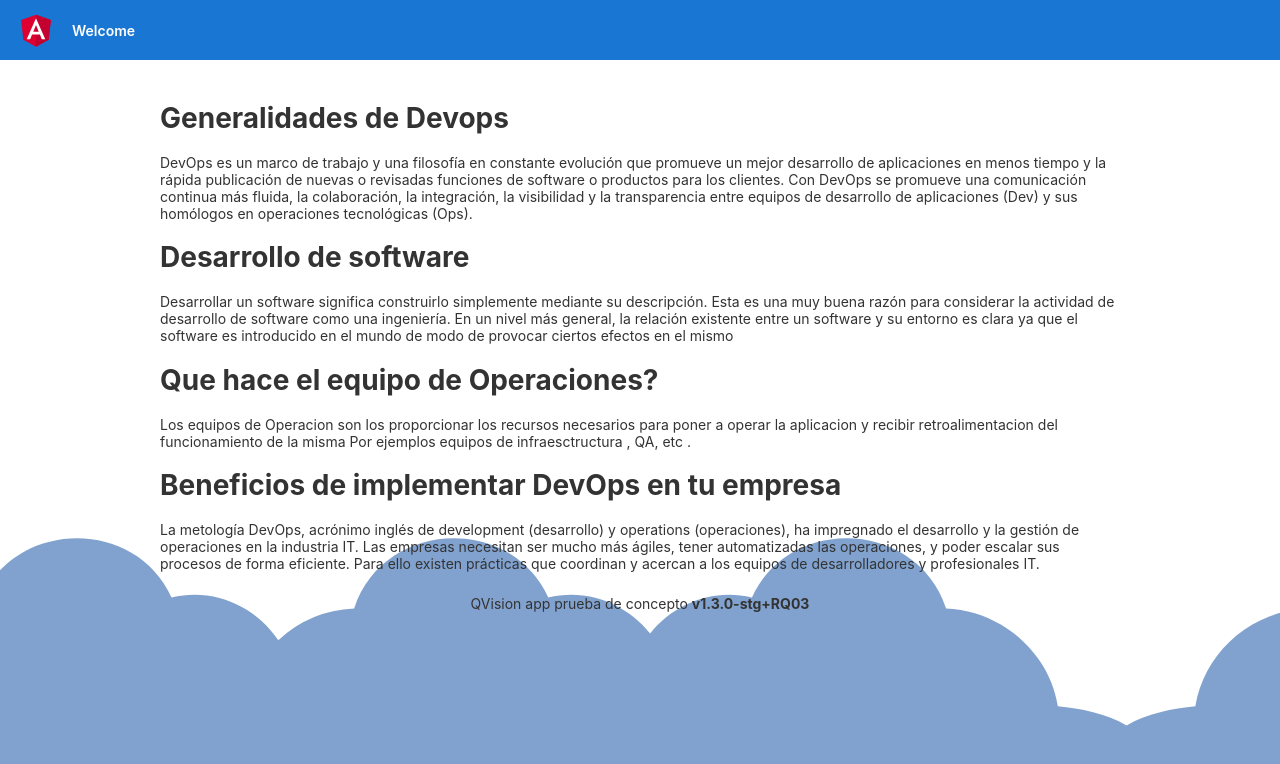
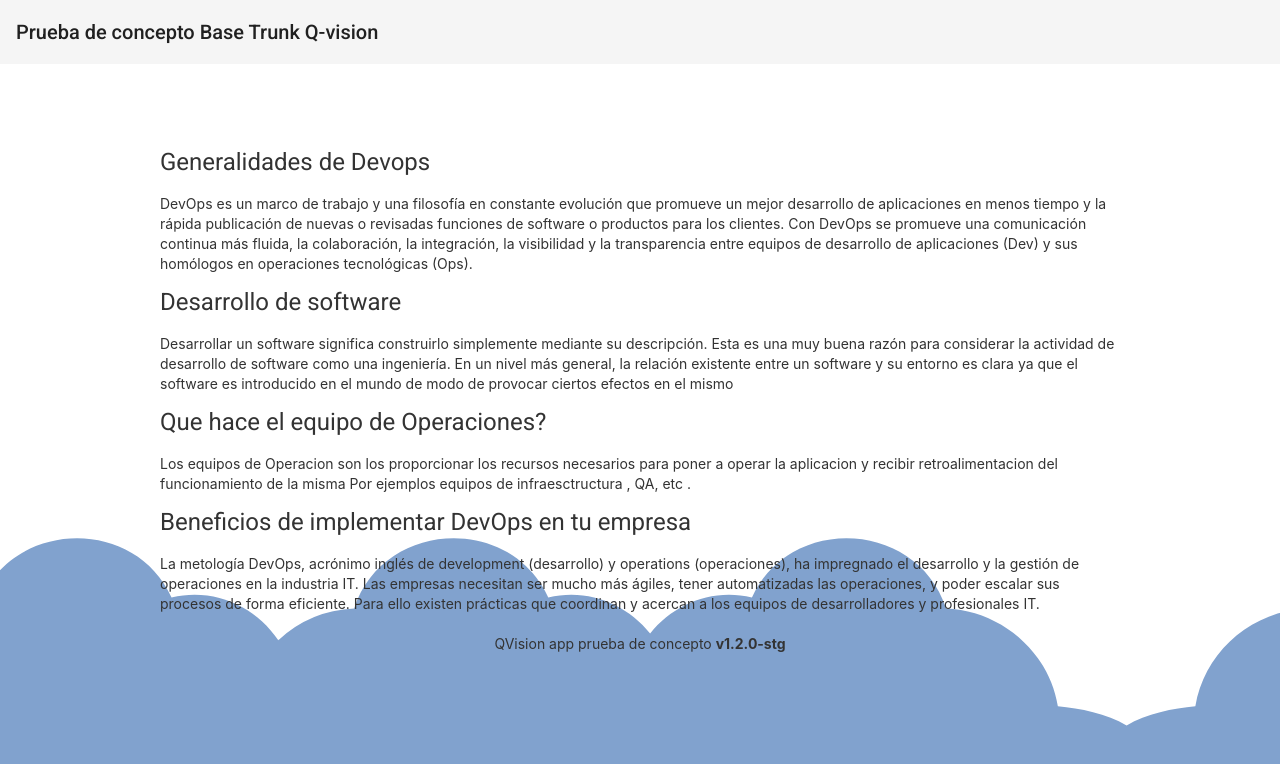
Before and after one commit to DCastroQV/Prueba-de-concepto, an Angular app: page / in a window 1280 px wide. Shown: the top 764 px of the page. Built offline with nearby package versions, Linux system fonts and the light colour scheme.

Commit message:
se implementa Angular Material y se cambia el toolbar

```diff
--- a/angular.json
+++ b/angular.json
@@ -27,6 +27,7 @@
               "src/assets"
             ],
             "styles": [
+              "src/custom-theme.scss",
               "src/styles.css"
             ],
             "scripts": []
--- a/package.json
+++ b/package.json
@@ -11,10 +11,12 @@
   "private": true,
   "dependencies": {
     "@angular/animations": "~13.0.0",
+    "@angular/cdk": "^13.1.1",
     "@angular/common": "~13.0.0",
     "@angular/compiler": "~13.0.0",
     "@angular/core": "~13.0.0",
     "@angular/forms": "~13.0.0",
+    "@angular/material": "^13.1.1",
     "@angular/platform-browser": "~13.0.0",
     "@angular/platform-browser-dynamic": "~13.0.0",
     "@angular/router": "~13.0.0",
--- a/src/app/app.component.html
+++ b/src/app/app.component.html
@@ -295,8 +295,14 @@
   }
 </style>
 
+<p>
+  <mat-toolbar>
+    <span>Prueba de concepto Base Trunk Q-vision</span>
+  </mat-toolbar>
+</p>
+
 <!-- Toolbar -->
-<div class="toolbar" role="banner">
+<!-- <div class="toolbar" role="banner">
   <img
     width="40"
     alt="Angular Logo"
@@ -304,7 +310,7 @@
   />
   <span>Welcome</span>
     <div class="spacer"></div>
-</div>
+</div> -->
 
 <div class="content" role="main">
   <router-outlet></router-outlet>
--- /dev/null
+++ b/src/app/hero/hero.component.html
@@ -0,0 +1,2 @@
+<h1>Hero!</h1>
+<p>Este es el componente Hero.</p>
--- /dev/null
+++ b/src/custom-theme.scss
@@ -0,0 +1,34 @@
+
+// Custom Theming for Angular Material
+// For more information: https://material.angular.io/guide/theming
+@use '@angular/material' as mat;
+// Plus imports for other components in your app.
+
+// Include the common styles for Angular Material. We include this here so that you only
+// have to load a single css file for Angular Material in your app.
+// Be sure that you only ever include this mixin once!
+@include mat.core();
+
+// Define the palettes for your theme using the Material Design palettes available in palette.scss
+// (imported above). For each palette, you can optionally specify a default, lighter, and darker
+// hue. Available color palettes: https://material.io/design/color/
+$app-qv-devops-primary: mat.define-palette(mat.$indigo-palette);
+$app-qv-devops-accent: mat.define-palette(mat.$pink-palette, A200, A100, A400);
+
+// The warn palette is optional (defaults to red).
+$app-qv-devops-warn: mat.define-palette(mat.$red-palette);
+
+// Create the theme object. A theme consists of configurations for individual
+// theming systems such as "color" or "typography".
+$app-qv-devops-theme: mat.define-light-theme((
+  color: (
+    primary: $app-qv-devops-primary,
+    accent: $app-qv-devops-accent,
+    warn: $app-qv-devops-warn,
+  )
+));
+
+// Include theme styles for core and each component used in your app.
+// Alternatively, you can import and @include the theme mixins for each component
+// that you are using.
+@include mat.all-component-themes($app-qv-devops-theme);
--- a/src/git-version/git-version.json
+++ b/src/git-version/git-version.json
@@ -1,29 +1,25 @@
 {
   "dirty": true,
-
-  "raw": "v1.3.0-stg+RQ03-17-g537f4fb-dirty",
-  "hash": "g537f4fb",
-  "distance": 17,
-  "tag": "v1.3.0-stg+RQ03",
-
+  "raw": "v1.2.0-stg-0-g90c64de-dirty",
+  "hash": "g90c64de",
+  "distance": 0,
+  "tag": "v1.2.0-stg",
   "semver": {
     "options": {
       "loose": false,
       "includePrerelease": false
     },
     "loose": false,
-    "raw": "v1.0.0-stg",
+    "raw": "v1.2.0-stg",
     "major": 1,
-    "minor": 0,
+    "minor": 2,
     "patch": 0,
     "prerelease": [
       "stg"
     ],
     "build": [],
-    "version": "1.0.0-stg"
+    "version": "1.2.0-stg"
   },
-
-  "suffix": "17-g537f4fb-dirty",
-  "semverString": "1.3.0-stg+17.g537f4fb.dirty"
-
+  "suffix": "0-g90c64de-dirty",
+  "semverString": "1.2.0-stg+0.g90c64de.dirty"
 }
--- a/src/index.html
+++ b/src/index.html
@@ -6,8 +6,11 @@
   <base href="./">
   <meta name="viewport" content="width=device-width, initial-scale=1">
   <link rel="icon" type="image/x-icon" href="favicon.ico">
+  <link rel="preconnect" href="https://fonts.gstatic.com">
+  <link href="https://fonts.googleapis.com/css2?family=Roboto:wght@300;400;500&display=swap" rel="stylesheet">
+  <link href="https://fonts.googleapis.com/icon?family=Material+Icons" rel="stylesheet">
 </head>
-<body>
+<body class="mat-typography">
   <app-root></app-root>
 </body>
 </html>
--- a/src/styles.css
+++ b/src/styles.css
@@ -1 +1,4 @@
 /* You can add global styles to this file, and also import other style files */
+
+html, body { height: 100%; }
+body { margin: 0; font-family: Roboto, "Helvetica Neue", sans-serif; }
```
Also changed, not shown: src/app/app.module.ts (+6 -1 lines), src/app/hero/hero.component.ts (added, +15 -0 lines), src/app/hero/hero.component.css (added), 2 other files (tests, documents, lock files or other folders).
